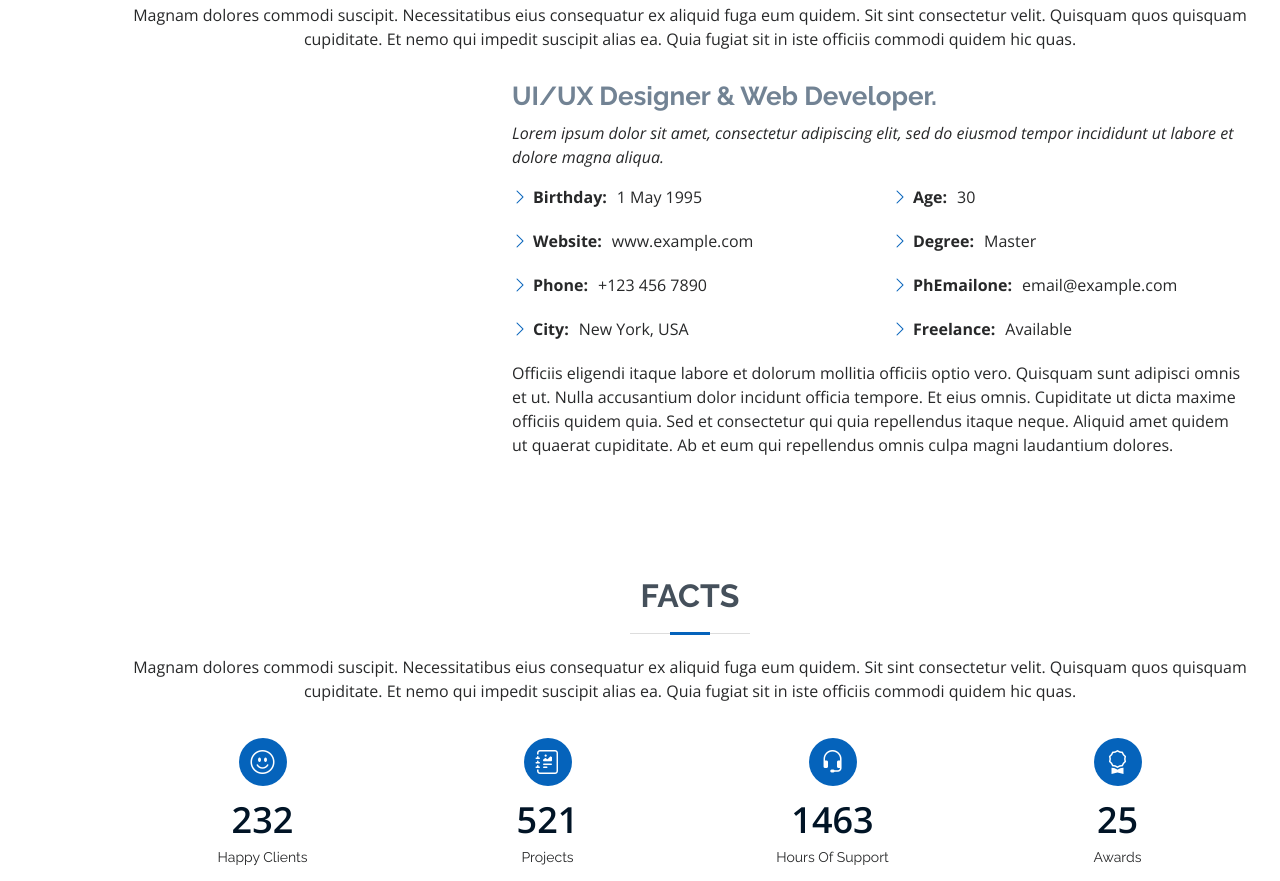
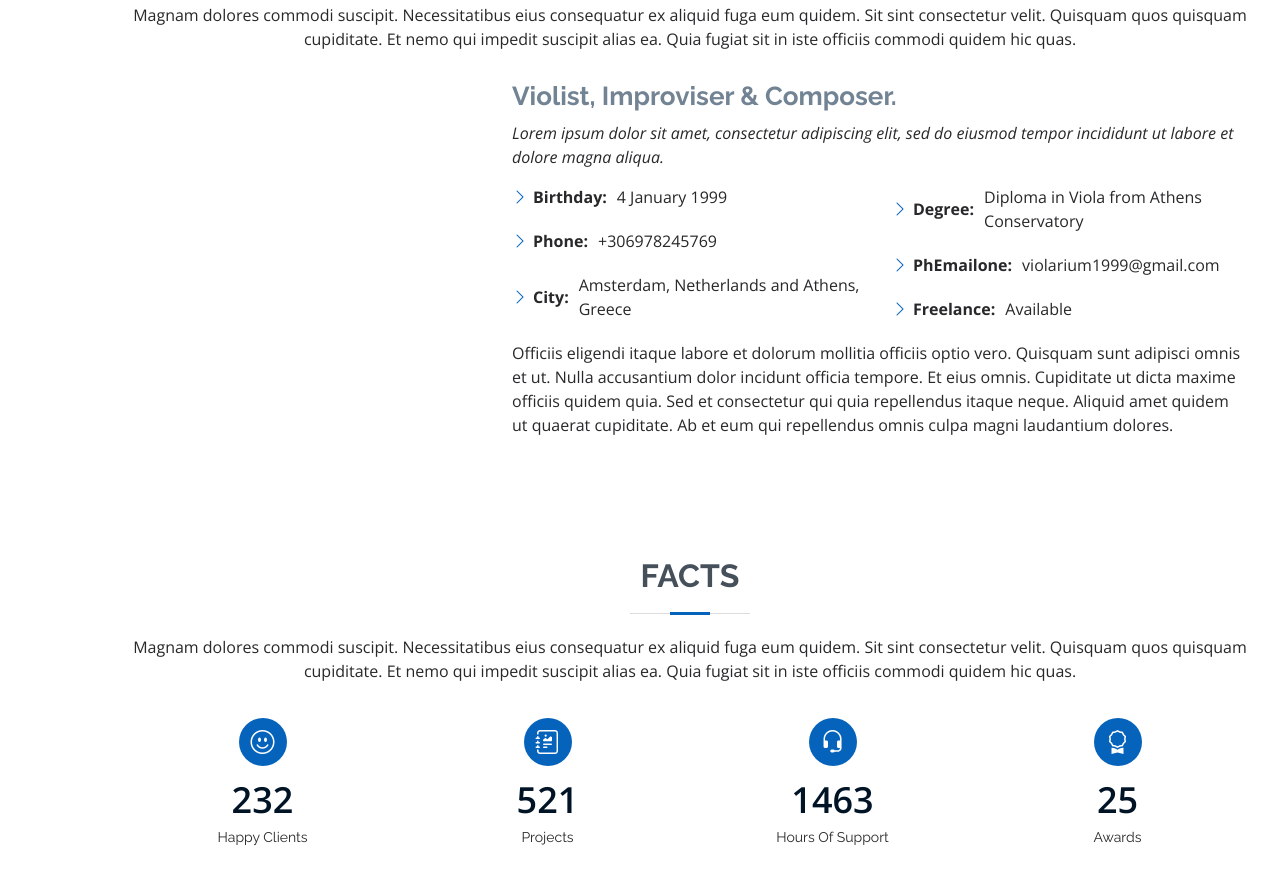
Before and after one commit to AlkistisMisouli/AlkistisMisouli, a plain HTML site: page index.html in a window 1280 px wide. Shown: the part 1091-1972 px from the top of the page. Drawn offline with nearby package versions, Linux system fonts and the light colour scheme.

Commit message:
Update index.html

```diff
--- a/index.html
+++ b/index.html
@@ -96,7 +96,7 @@
             <img src="assets/img/profile-img.jpg" class="img-fluid" alt="">
           </div>
           <div class="col-lg-8 pt-4 pt-lg-0 content">
-            <h3>UI/UX Designer &amp; Web Developer.</h3>
+            <h3>Violist, Improviser &amp; Composer.</h3>
             <p class="fst-italic">
               Lorem ipsum dolor sit amet, consectetur adipiscing elit, sed do eiusmod tempor incididunt ut labore et dolore
               magna aliqua.
@@ -104,17 +104,15 @@
             <div class="row">
               <div class="col-lg-6">
                 <ul>
-                  <li><i class="bi bi-chevron-right"></i> <strong>Birthday:</strong> <span>1 May 1995</span></li>
-                  <li><i class="bi bi-chevron-right"></i> <strong>Website:</strong> <span>www.example.com</span></li>
-                  <li><i class="bi bi-chevron-right"></i> <strong>Phone:</strong> <span>+123 456 7890</span></li>
-                  <li><i class="bi bi-chevron-right"></i> <strong>City:</strong> <span>New York, USA</span></li>
+                  <li><i class="bi bi-chevron-right"></i> <strong>Birthday:</strong> <span>4 January 1999</span></li>
+                  <li><i class="bi bi-chevron-right"></i> <strong>Phone:</strong> <span>+306978245769</span></li>
+                  <li><i class="bi bi-chevron-right"></i> <strong>City:</strong> <span>Amsterdam, Netherlands and Athens, Greece</span></li>
                 </ul>
               </div>
               <div class="col-lg-6">
                 <ul>
-                  <li><i class="bi bi-chevron-right"></i> <strong>Age:</strong> <span>30</span></li>
-                  <li><i class="bi bi-chevron-right"></i> <strong>Degree:</strong> <span>Master</span></li>
-                  <li><i class="bi bi-chevron-right"></i> <strong>PhEmailone:</strong> <span>email@example.com</span></li>
+                  <li><i class="bi bi-chevron-right"></i> <strong>Degree:</strong> <span>Diploma in Viola from Athens Conservatory</span></li>
+                  <li><i class="bi bi-chevron-right"></i> <strong>PhEmailone:</strong> <span>violarium1999@gmail.com</span></li>
                   <li><i class="bi bi-chevron-right"></i> <strong>Freelance:</strong> <span>Available</span></li>
                 </ul>
               </div>
```
